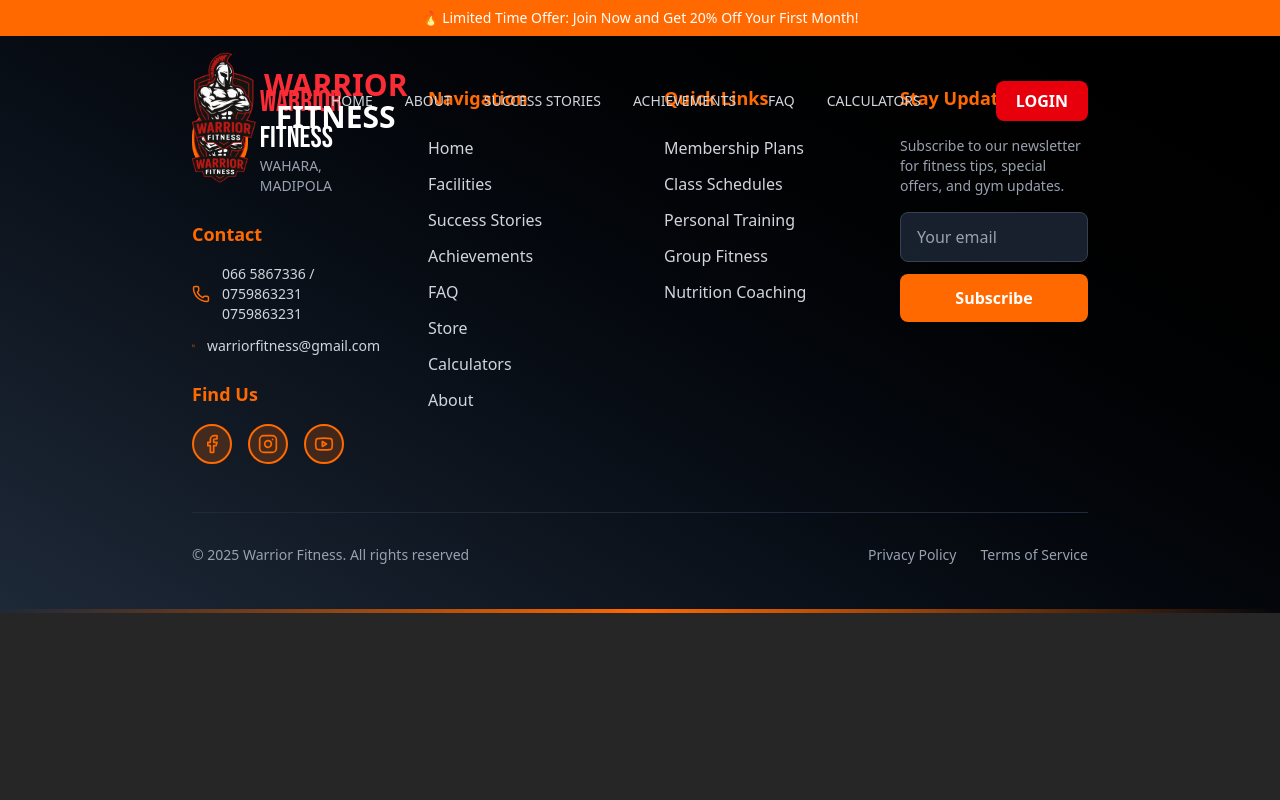
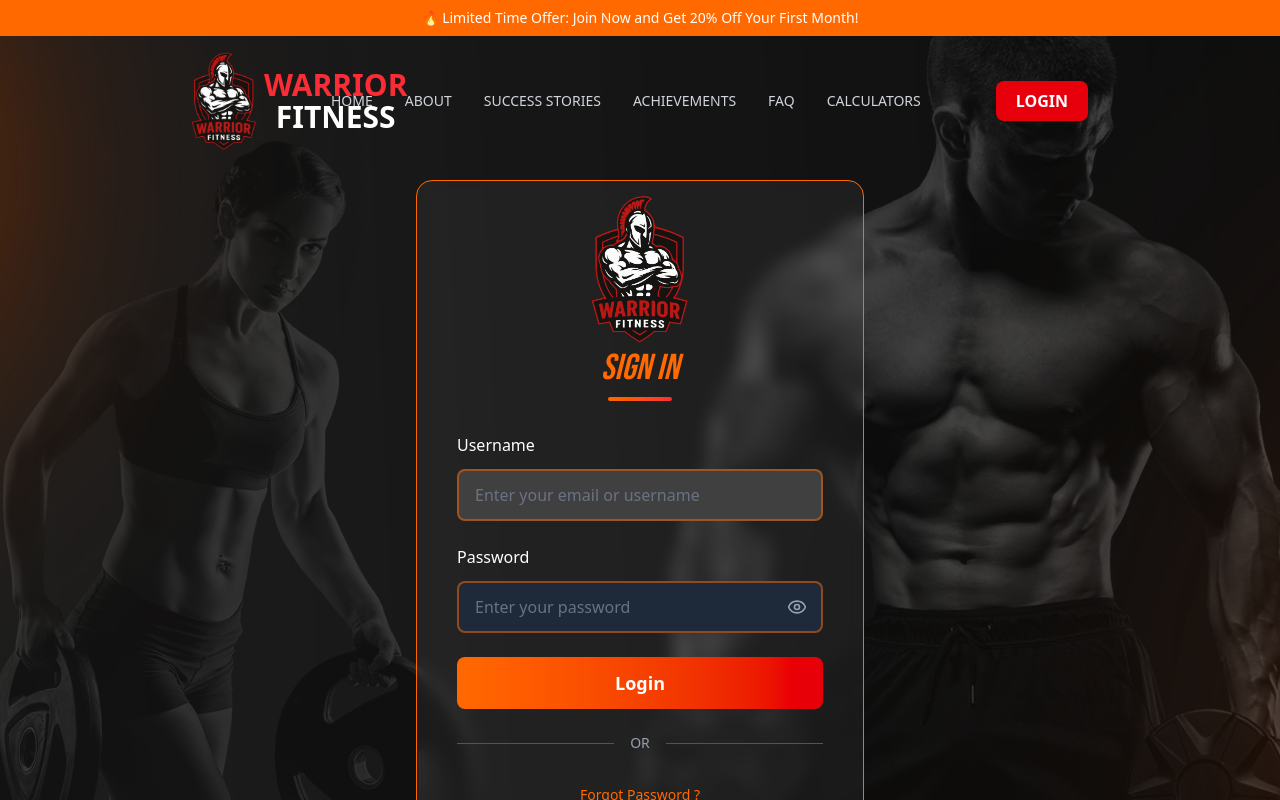
Before and after one commit to WarriorFitnessOMS/WarriorFitnessOMS, a React (Vite) app: page /login in a window 1280 px wide. Shown: the top 800 px of the page. Built offline with nearby package versions, Linux system fonts and the light colour scheme.

Commit message:
Created login form

```diff
--- a/src/App.jsx
+++ b/src/App.jsx
@@ -4,6 +4,7 @@ import {  Route, Routes } from 'react-router-dom'
 import Home from './pages/Home'
 import Register from './pages/Register'
 import Footer from './components/Footer'
+import Login from './pages/Login'
 
 
 const App = () => {
@@ -15,6 +16,7 @@ const App = () => {
         <Routes >
           <Route path ='/' element={ <Home/>} />
           <Route path ='/register' element={ <Register/>} />
+          <Route path ='/login' element={ <Login/>} />
         </Routes>
 
         <Footer/>
--- a/src/assets/assets.js
+++ b/src/assets/assets.js
@@ -7,6 +7,8 @@ import feature_icon_03 from './feature-icon-3.png'
 import feature_icon_04 from './feature-icon-4.png'
 import dumbel_icon from './dumbel-icon.png'
 import floating_dumle from './floating_dumble.png'
+import login_bg from './login_bg.jpg'
+
 
 
 
@@ -19,5 +21,6 @@ export const assets = {
     feature_icon_03,
     feature_icon_04,
     floating_dumle,
-    dumbel_icon
+    dumbel_icon,
+    login_bg
 }
--- a/src/components/Navbar.jsx
+++ b/src/components/Navbar.jsx
@@ -4,7 +4,7 @@ import { assets } from '../assets/assets';
 import { useNavigate, useLocation } from 'react-router-dom';
 
 
-const Navbar = ({ setShowLoginModal, setShowRegisterModal }) => {
+const Navbar = () => {
 
   const navigate = useNavigate()
   const location = useLocation();
@@ -117,7 +117,7 @@ const Navbar = ({ setShowLoginModal, setShowRegisterModal }) => {
             {/* BUTTONS - LOGIN/REGISTER */}
             <div className="hidden md:flex items-center gap-3">
               <button
-                onClick={() => setShowLoginModal(true)}
+                onClick={() => navigate('/login')}
                 className="px-5 py-2 rounded-lg bg-red-600 text-white font-bold cursor-pointer hover:bg-red-500 transition-all"
               >
                 LOGIN
@@ -154,16 +154,10 @@ const Navbar = ({ setShowLoginModal, setShowRegisterModal }) => {
 
             <div className="flex flex-col gap-2 pt-4 border-t border-orange-500/20">
               <button
-                onClick={() => { setShowLoginModal(true); setIsMobileMenuOpen(false); }}
+                onClick={() => { navigate('/login'); setIsMobileMenuOpen(false); }}
                 className="w-full px-5 py-3 rounded-lg bg-red-600 text-white font-bold hover:bg-red-500 transition-all text-sm"
               >
                 LOGIN
-              </button>
-              <button
-                onClick={() => { setShowRegisterModal(true); setIsMobileMenuOpen(false); }}
-                className="register-btn-glow w-full px-5 py-3 bg-orange-500 text-white rounded-lg font-medium hover:bg-orange-600 transition-all text-sm"
-              >
-                REGISTER
               </button>
             </div>
           </div>
--- /dev/null
+++ b/src/pages/Login.jsx
@@ -0,0 +1,224 @@
+/* eslint-disable no-unused-vars */
+import React, { useState } from 'react';
+import { motion } from 'framer-motion';
+import { Eye, EyeOff, AlertCircle } from 'lucide-react';
+import { assets } from '../assets/assets';
+
+const Login = () => {
+  const [showPassword, setShowPassword] = useState(false);
+  const [loading, setLoading] = useState(false);
+  const [error, setError] = useState('');
+  const [formData, setFormData] = useState({
+    username: '',
+    password: '',
+  });
+
+  const handleInputChange = (e) => {
+    const { name, value } = e.target;
+    setFormData(prev => ({
+      ...prev,
+      [name]: value
+    }));
+    setError('');
+  };
+
+  const handleSubmit = async (e) => {
+    e.preventDefault();
+
+    if (!formData.username.trim() || !formData.password.trim()) {
+      setError('Please enter both username and password');
+      return;
+    }
+
+    setLoading(true);
+    try {
+        console.log(formData);
+
+    } catch (err) {
+      setError('An error occurred. Please try again.');
+
+    } finally {
+      setLoading(false);
+    }
+  };
+
+  const containerVariants = {
+    hidden: { opacity: 0, y: 20 },
+    visible: {
+      opacity: 1,
+      y: 0,
+      transition: { duration: 0.6 }
+    }
+  };
+
+  return (
+    <div className='min-h-screen flex items-center justify-center px-4 py-8 pt-36 bg-black relative overflow-hidden'>
+      {/* Background Image with Overlay */}
+      <div
+        className='absolute inset-0 z-0'
+        style={{
+          backgroundImage: `url(${assets.login_bg})`,
+          backgroundSize: 'cover',
+          backgroundPosition: 'center',
+          filter: 'brightness(0.5)'
+        }}
+      />
+
+      {/* Content */}
+      <motion.div
+        className='w-full max-w-md z-10'
+        variants={containerVariants}
+        initial='hidden'
+        animate='visible'
+      >
+        {/* Card */}
+        <motion.div
+          className='p-8 md:p-10 border border-orange-500 rounded-2xl bg-white/5 backdrop-blur'
+          initial={{ opacity: 0, scale: 0.95 }}
+          animate={{ opacity: 1, scale: 1 }}
+          transition={{ duration: 0.6 }}
+        >
+          {/* Logo */}
+          <motion.div
+            className='flex justify-center mb-8'
+            initial={{ opacity: 0, y: -20 }}
+            animate={{ opacity: 1, y: 0 }}
+            transition={{ duration: 0.6, delay: 0.1 }}
+          >
+            <div className='w-24 h-24 flex items-center justify-center'>
+              <img src={assets.logo} alt=""/>
+            </div>
+          </motion.div>
+
+          {/* Heading */}
+          <motion.h1
+            className='text-4xl font-BabesNeue text-center text-orange-500 mb-2 mt-6 italic'
+            initial={{ opacity: 0 }}
+            animate={{ opacity: 1 }}
+            transition={{ duration: 0.6, delay: 0.2 }}
+          >
+            Sign In
+          </motion.h1>
+
+          <motion.div
+            className='h-1 w-16 bg-linear-to-r from-orange-500 to-red-500 mx-auto mb-8 rounded-full'
+            initial={{ width: 0 }}
+            animate={{ width: 64 }}
+            transition={{ duration: 0.6, delay: 0.3 }}
+          />
+
+          {/* Error Message */}
+          {error && (
+            <motion.div
+              className='mb-6 p-4 bg-red-500/20 border border-red-500 rounded-lg flex items-center gap-3'
+              initial={{ opacity: 0, y: -10 }}
+              animate={{ opacity: 1, y: 0 }}
+            >
+              <AlertCircle className='w-5 h-5 text-red-500 shrink-0' />
+              <span className='text-red-300 text-sm'>{error}</span>
+            </motion.div>
+          )}
+
+          {/* Form */}
+          <div className='space-y-6'>
+            {/* Username Input */}
+            <motion.div
+              initial={{ opacity: 0, y: 20 }}
+              animate={{ opacity: 1, y: 0 }}
+              transition={{ duration: 0.6, delay: 0.3 }}
+            >
+              <label className='block text-white font-medium mb-3'>Username</label>
+              <input
+                type='text'
+                name='username'
+                value={formData.username}
+                onChange={handleInputChange}
+                placeholder='Enter your email or username'
+                className='w-full px-4 py-3 rounded-lg bg-neutral-700 border-2 border-orange-500/50 text-white placeholder-gray-500 focus:outline-none focus:border-orange-500 transition-all duration-300'
+              />
+            </motion.div>
+
+            {/* Password Input */}
+            <motion.div
+              initial={{ opacity: 0, y: 20 }}
+              animate={{ opacity: 1, y: 0 }}
+              transition={{ duration: 0.6, delay: 0.4 }}
+            >
+              <label className='block text-white font-medium mb-3'>Password</label>
+              <div className='relative'>
+                <input
+                  type={showPassword ? 'text' : 'password'}
+                  name='password'
+                  value={formData.password}
+                  onChange={handleInputChange}
+                  placeholder='Enter your password'
+                  className='w-full px-4 py-3 rounded-lg bg-gray-800 border-2 border-orange-500/50 text-white placeholder-gray-500 focus:outline-none focus:border-orange-500 transition-all duration-300'
+                />
+                <button
+                  type='button'
+                  onClick={() => setShowPassword(!showPassword)}
+                  className='absolute right-4 top-1/2 -translate-y-1/2 text-gray-400 hover:text-orange-500 transition-colors'
+                >
+                  {showPassword ? (
+                    <EyeOff size={20} />
+                  ) : (
+                    <Eye size={20} />
+                  )}
+                </button>
+              </div>
+            </motion.div>
+
+            {/* Login Button */}
+            <motion.button
+              onClick={handleSubmit}
+              disabled={loading}
+              className='w-full py-3 rounded-lg bg-linear-to-r from-orange-500 to-red-600 text-white font-bold text-lg hover:shadow-lg hover:shadow-orange-500/50 transition-all duration-300 disabled:opacity-70 disabled:cursor-not-allowed'
+              initial={{ opacity: 0, y: 20 }}
+              animate={{ opacity: 1, y: 0 }}
+              transition={{ duration: 0.6, delay: 0.5 }}
+              whileHover={{ scale: 1.02 }}
+              whileTap={{ scale: 0.98 }}
+            >
+              {loading ? 'Signing In...' : 'Login'}
+            </motion.button>
+
+            {/* Divider */}
+            <motion.div
+              className='flex items-center gap-4'
+              initial={{ opacity: 0 }}
+              animate={{ opacity: 1 }}
+              transition={{ duration: 0.6, delay: 0.6 }}
+            >
+              <div className='flex-1 h-px bg-gray-600' />
+              <span className='text-gray-400 text-sm'>OR</span>
+              <div className='flex-1 h-px bg-gray-600' />
+            </motion.div>
+
+          </div>
+
+          {/* Footer Links */}
+          <motion.div
+            className='mt-8 space-y-3 text-center text-sm'
+            initial={{ opacity: 0 }}
+            animate={{ opacity: 1 }}
+            transition={{ duration: 0.6, delay: 0.8 }}
+          >
+            <p>
+              <a href='#' className='text-orange-500 hover:text-orange-400 transition-colors font-medium'>
+                Forgot Password ?
+              </a>
+            </p>
+            <p className='text-gray-400'>
+              Don't have an account?{' '}
+              <a href='/register' className='text-orange-500 hover:text-orange-400 transition-colors font-medium'>
+                Register Here
+              </a>
+            </p>
+          </motion.div>
+        </motion.div>
+      </motion.div>
+    </div>
+  );
+};
+
+export default Login;
```
Also changed, not shown: src/assets/login_bg.jpg (added).
